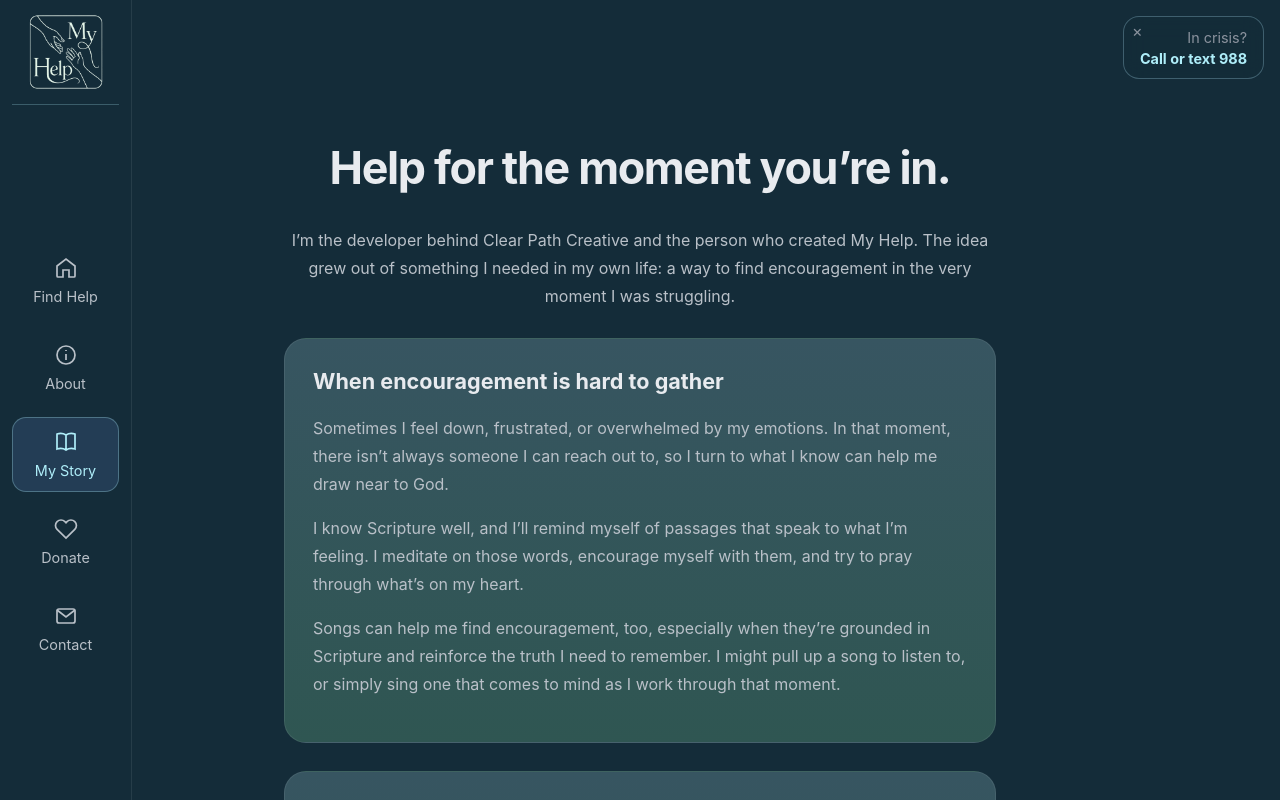
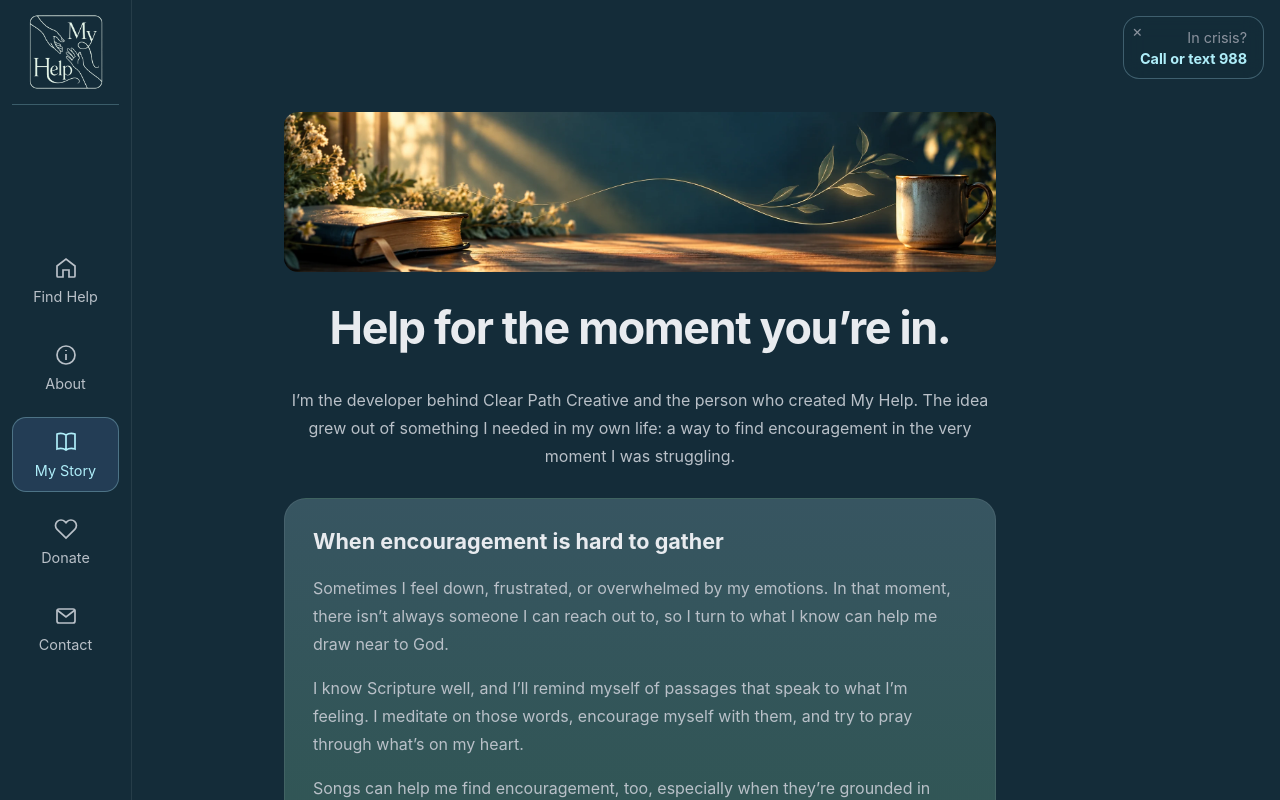
Before and after one commit to Dionne-Stratton/my-help-website, a React (Vite) app: page /my-story in a window 1280 px wide. Shown: the top 800 px of the page. Built offline with nearby package versions, Linux system fonts and the light colour scheme.

Commit message:
Display banner above My Story heading

```diff
--- a/src/App.css
+++ b/src/App.css
@@ -158,3 +158,13 @@
 .contact-form [role="alert"] { padding: 12px; border: 1px solid var(--accent); border-radius: 10px; }
 .contact-honeypot { display: none; }
 .contact-sr-only { position: absolute; width: 1px; height: 1px; overflow: hidden; clip-path: inset(50%); white-space: nowrap; }
+
+.story-banner {
+  display: block;
+  width: 100%;
+  height: clamp(110px, 18vw, 160px);
+  object-fit: cover;
+  object-position: center 60%;
+  border-radius: 14px;
+  margin-bottom: 28px;
+}
--- a/src/components/MyStoryPage.jsx
+++ b/src/components/MyStoryPage.jsx
@@ -1,9 +1,11 @@
 import { Link } from "react-router-dom";
+import storyBanner from "../assets/my-story-banner.webp";
 
 export default function MyStoryPage() {
   return (
     <main className="about-page">
       <header className="about-intro">
+        <img src={storyBanner} alt="" className="story-banner" width={2048} height={768} />
         <h1>Help for the moment you’re in.</h1>
         <p>I’m the developer behind Clear Path Creative and the person who created My Help. The idea grew out of something I needed in my own life: a way to find encouragement in the very moment I was struggling.</p>
       </header>
```
